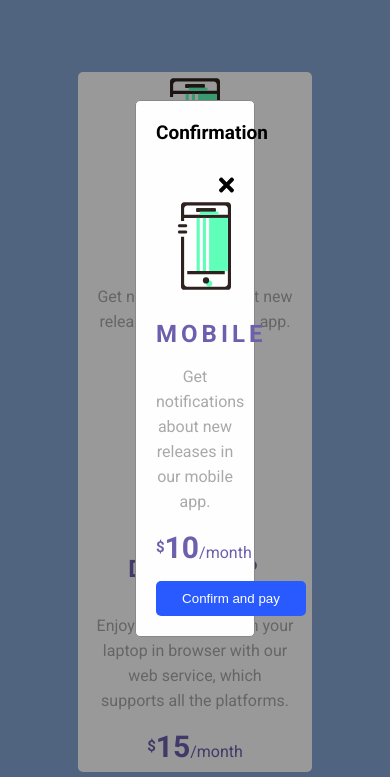
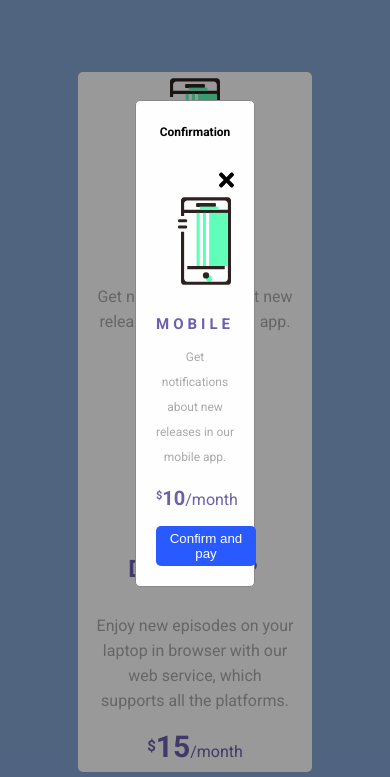
Before and after one commit to andreibahachenka/b0n1q.github.iooo, a plain HTML site: page index.html in a window 390 px wide. Both pictures are taken after a click on the element 194 px from the left and 228 px from the top of the page. Drawn offline with Linux system fonts and the light colour scheme.

Commit message:
add styles

```diff
--- a/styles.css
+++ b/styles.css
@@ -143,6 +143,35 @@ html, body {
     }
 }
 
+@media(max-width: 715px) {
+    .modal-content h2 {
+        font-size: 15px;
+    }
+    .modal-content .confirmation {
+        font-size: 12px;
+    }
+    .modal-content .device {
+        width: 50px;
+    }
+    .modal-content .number {
+        font-size: 20px;
+    }
+    .modal-content sup {
+        font-size: 11px;
+    }
+    .close {
+        width: 10px;
+        float: right;
+    }
+    .modal-content .description {
+        font-size: 12px;
+    }
+    .modal-content .btn-feedback {
+        width: 100px !important;
+        height: 40px !important;
+    }
+}
+
 /* Modal window*/
 .modal {
     display: none;
```
